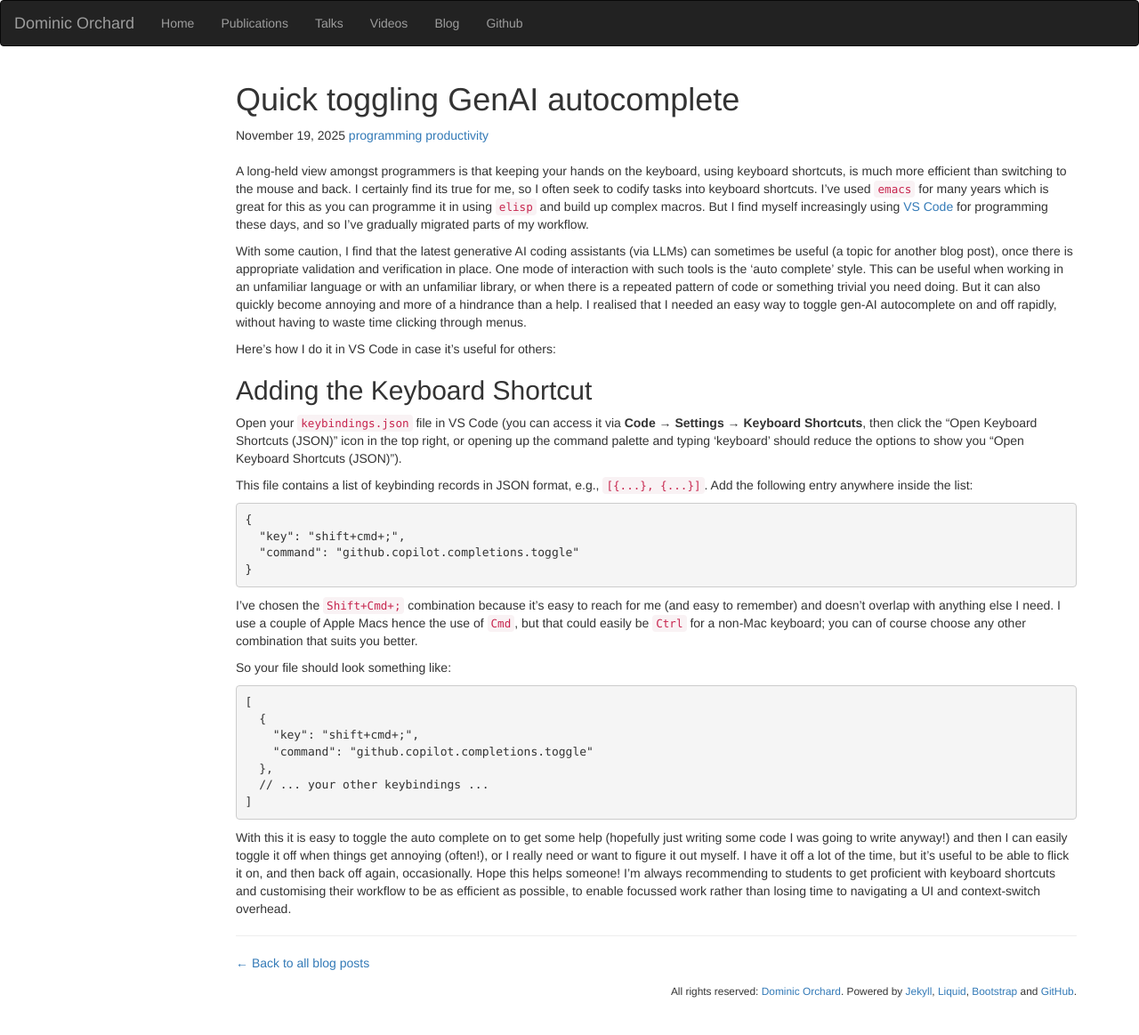
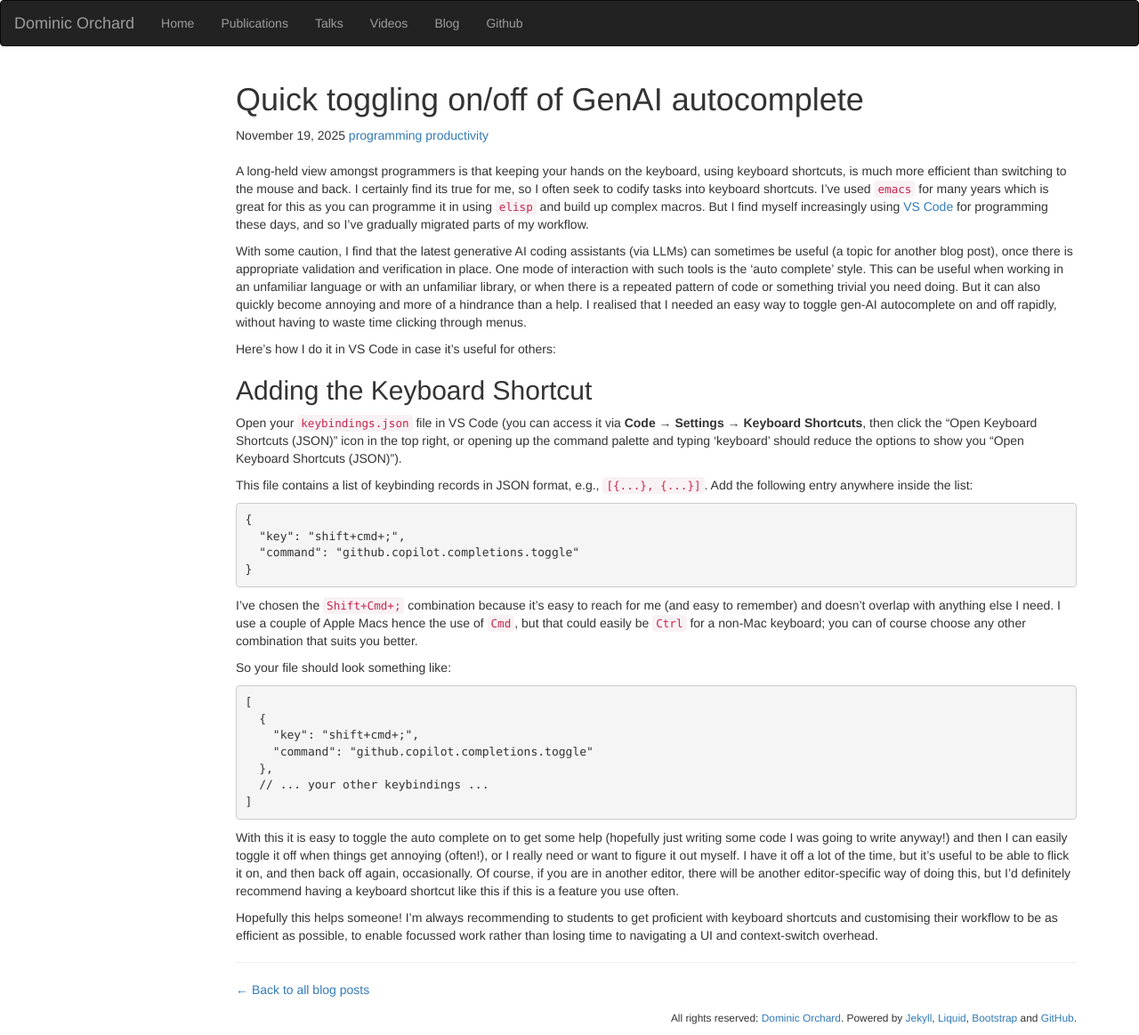
Before and after one commit to dorchard/dorchard.github.io, a Jekyll site: the page built from _blog/2025-11-19-quick-toggling-genai-autocomplete.md, in a window 1280 px wide. Shown: the whole page at 89% size. Built offline with Jekyll 4.4.1, drawn with Linux system fonts in a browser that asks for light colours; comment, search, counter and statistics services are not loaded; before the commit the page ends 1133 px from its top, so only the background shows below that.

Commit message:
tweak latest post

```diff
--- a/_blog/2025-11-19-quick-toggling-genai-autocomplete.md
+++ b/_blog/2025-11-19-quick-toggling-genai-autocomplete.md
@@ -1,6 +1,6 @@
 ---
 layout: blog-post
-title: "Quick toggling GenAI autocomplete"
+title: "Quick toggling on/off of GenAI autocomplete"
 date: "2025-11-19"
 categories: [programming, productivity]
 excerpt: "A simple keyboard shortcut to quickly toggle GitHub Copilot on and off in VS Code when you want temporary AI assistance."
@@ -51,4 +51,8 @@ So your file should look something like:
 
 With this it is easy to toggle the auto complete on to get some help (hopefully just writing some code I was going to write anyway!)
 and then I can easily toggle it off when things get annoying (often!), or I really need or want to figure
-it out myself. I have it off a lot of the time, but it's useful to be able to flick it on, and then back off again, occasionally. Hope this helps someone! I'm always recommending to students to get proficient with keyboard shortcuts and customising their workflow to be as efficient as possible, to enable focussed work rather than losing time to navigating a UI and context-switch overhead.
+it out myself. I have it off a lot of the time, but it's useful to be able to flick it on, and then back off again, occasionally.
+Of course, if you are in another editor, there will be another editor-specific way of doing this, but I'd definitely recommend having
+a keyboard shortcut like this if this is a feature you use often.
+
+Hopefully this helps someone! I'm always recommending to students to get proficient with keyboard shortcuts and customising their workflow to be as efficient as possible, to enable focussed work rather than losing time to navigating a UI and context-switch overhead.
```
